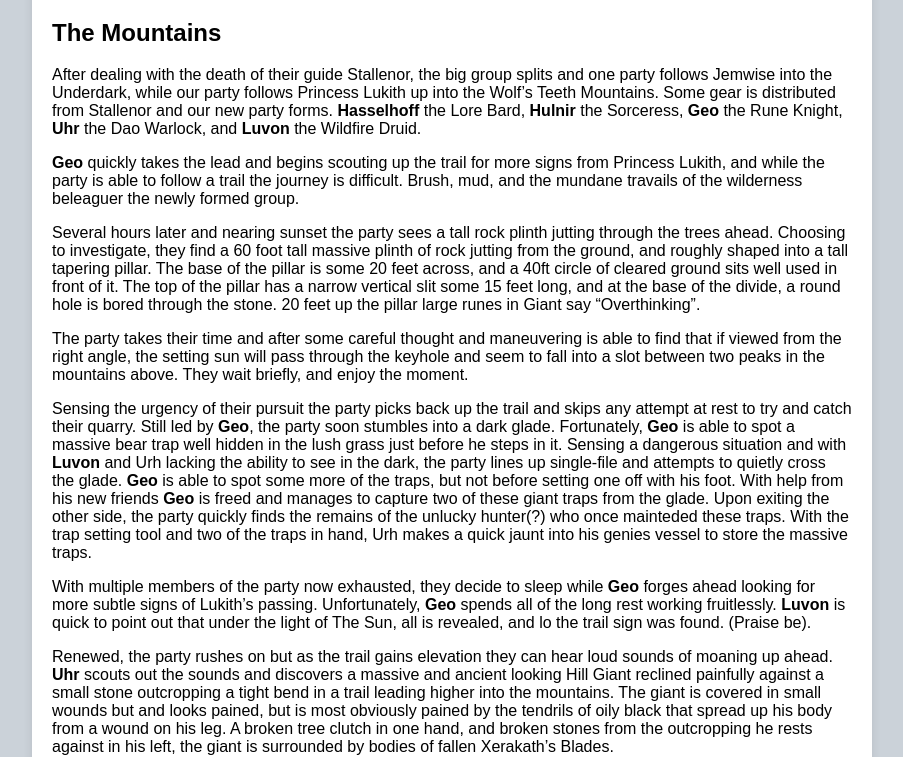
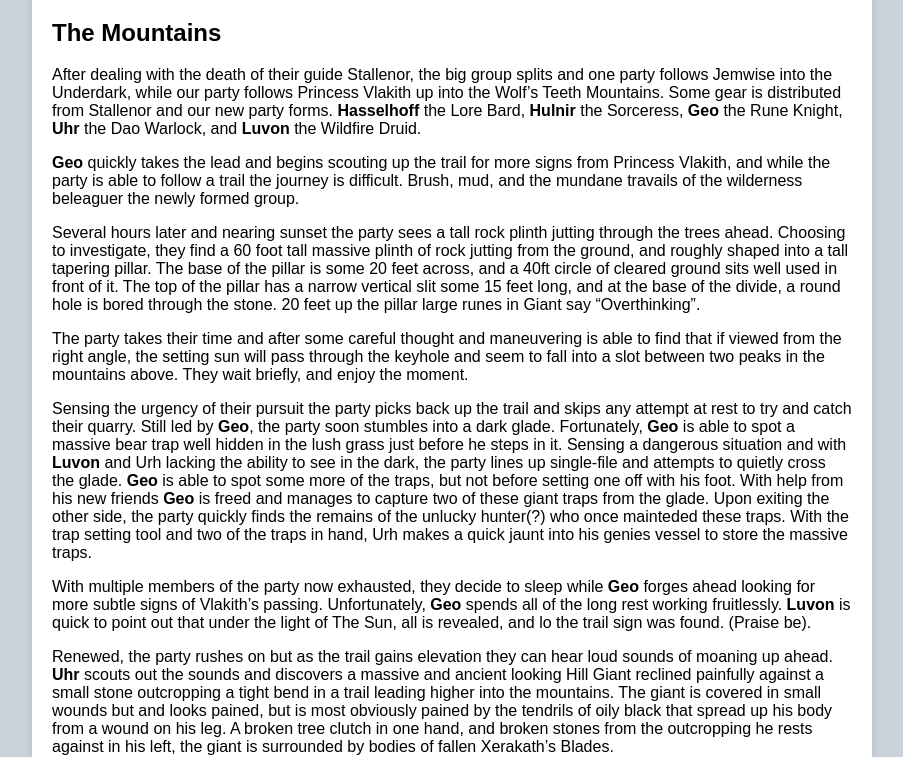
Before and after one commit to pragma-turner/tavernsandtales, a Jekyll site: the page built from _posts/2024-01-30-season-2-session-3.md, in a window 1280 px wide and 1400 px high, scrolled down 1460 px. Shown: the part 194-951 px from the top of the window, without its empty margins (188-1091 px from the left). Built offline with Jekyll 4.4.1, drawn with Linux system fonts in a browser that asks for light colours.

Commit message:
PRINCESS VLAKITH

```diff
--- a/_posts/2024-01-30-season-2-session-3.md
+++ b/_posts/2024-01-30-season-2-session-3.md
@@ -32,9 +32,9 @@ They approach the temple, and solve a riddle inscribed on the entrance to determ
 They discover that Cleetus, after escaping, has climbed the roof of the temple and is dangling from a hole in the ceiling with his hands still bound. They shoot him down from the ceiling, into a trap created by **Heimer**, but before they can interrogate him the giant frog decides he has had enough waiting, and tries to eat **Grizz**.
 
 # The Mountains <a name="the-mountain"></a>
-After dealing with the death of their guide Stallenor, the big group splits and one party follows Jemwise into the Underdark, while our party follows Princess Lukith up into the Wolf's Teeth Mountains. Some gear is distributed from Stallenor and our new party forms. **Hasselhoff** the Lore Bard, **Hulnir** the Sorceress, **Geo** the Rune Knight, **Uhr** the Dao Warlock, and **Luvon** the Wildfire Druid.
+After dealing with the death of their guide Stallenor, the big group splits and one party follows Jemwise into the Underdark, while our party follows Princess Vlakith up into the Wolf's Teeth Mountains. Some gear is distributed from Stallenor and our new party forms. **Hasselhoff** the Lore Bard, **Hulnir** the Sorceress, **Geo** the Rune Knight, **Uhr** the Dao Warlock, and **Luvon** the Wildfire Druid.
 
-**Geo** quickly takes the lead and begins scouting up the trail for more signs from Princess Lukith, and while the party is able to follow a trail the journey is difficult. Brush, mud, and the mundane travails of the wilderness beleaguer the newly formed group.
+**Geo** quickly takes the lead and begins scouting up the trail for more signs from Princess Vlakith, and while the party is able to follow a trail the journey is difficult. Brush, mud, and the mundane travails of the wilderness beleaguer the newly formed group.
 
 Several hours later and nearing sunset the party sees a tall rock plinth jutting through the trees ahead. Choosing to investigate, they find a 60 foot tall massive plinth of rock jutting from the ground, and roughly shaped into a tall tapering pillar. The base of the pillar is some 20 feet across, and a 40ft circle of cleared ground sits well used in front of it.  The top of the pillar has a narrow vertical slit some 15 feet long, and at the base of the divide, a round hole is bored through the stone. 20 feet up the pillar large runes in Giant say "Overthinking".
 
@@ -42,7 +42,7 @@ The party takes their time and after some careful thought and maneuvering is abl
 
 Sensing the urgency of their pursuit the party picks back up the trail and skips any attempt at rest to try and catch their quarry. Still led by **Geo**, the party soon stumbles into a dark glade. Fortunately, **Geo** is able to spot a massive bear trap well hidden in the lush grass just before he steps in it. Sensing a dangerous situation and with **Luvon** and Urh lacking the ability to see in the dark, the party lines up single-file and attempts to quietly cross the glade. **Geo** is able to spot some more of the traps, but not before setting one off with his foot. With help from his new friends **Geo** is freed and manages to capture two of these giant traps from the glade. Upon exiting the other side, the party quickly finds the remains of the unlucky hunter(?) who once mainteded these traps. With the trap setting tool and two of the traps in hand, Urh makes a quick jaunt into his genies vessel to store the massive traps.
 
-With multiple members of the party now exhausted, they decide to sleep while **Geo** forges ahead looking for more subtle signs of Lukith's passing. Unfortunately, **Geo** spends all of the long rest working fruitlessly. **Luvon** is quick to point out that under the light of The Sun, all is revealed, and lo the trail sign was found. (Praise be).
+With multiple members of the party now exhausted, they decide to sleep while **Geo** forges ahead looking for more subtle signs of Vlakith's passing. Unfortunately, **Geo** spends all of the long rest working fruitlessly. **Luvon** is quick to point out that under the light of The Sun, all is revealed, and lo the trail sign was found. (Praise be).
 
 Renewed, the party rushes on but as the trail gains elevation they can hear loud sounds of moaning up ahead. **Uhr** scouts out the sounds and discovers a massive and ancient looking Hill Giant reclined painfully against a small stone outcropping a tight bend in a trail leading higher into the mountains. The giant is covered in small wounds but and looks pained, but is most obviously pained by the tendrils of oily black that spread up his body from a wound on his leg. A broken tree clutch in one hand, and broken stones from the outcropping he rests against in his left, the giant is surrounded by bodies of fallen Xerakath's Blades.
 
```
Also changed, not shown: other parts of _posts/2024-01-30-season-2-session-3.md (+1 -1 lines).
